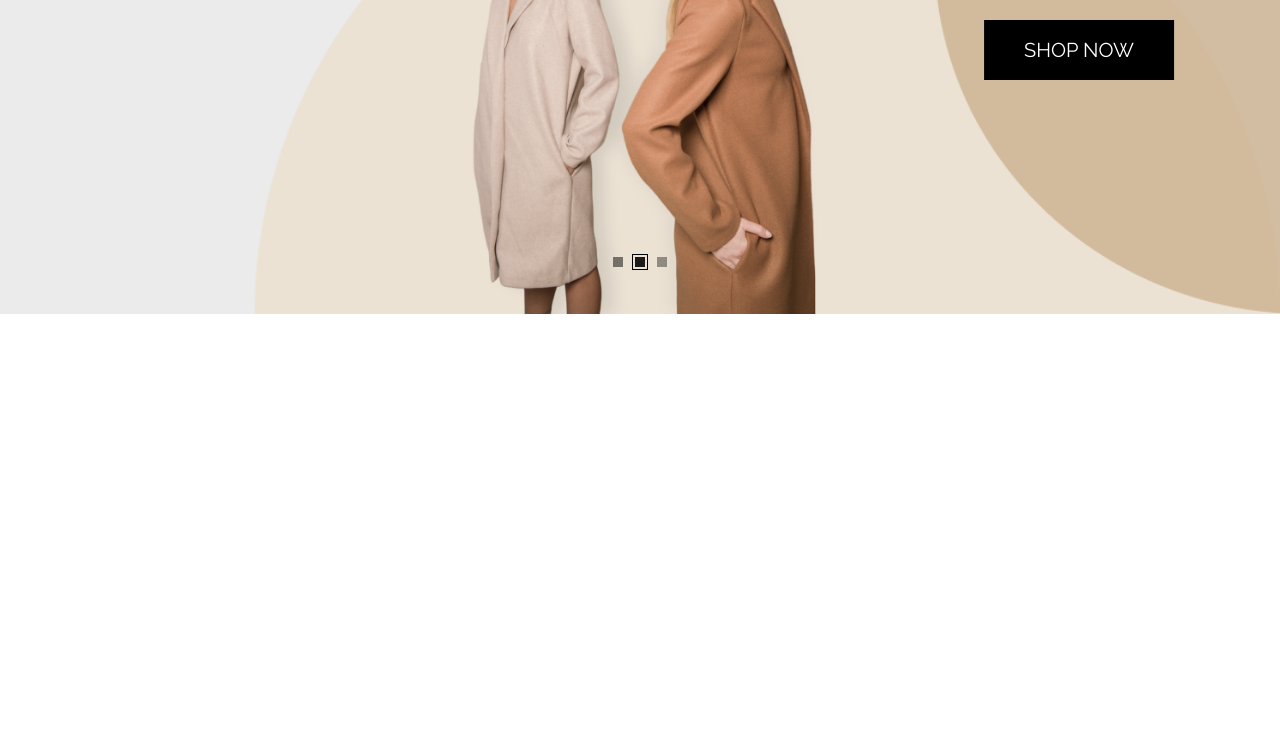
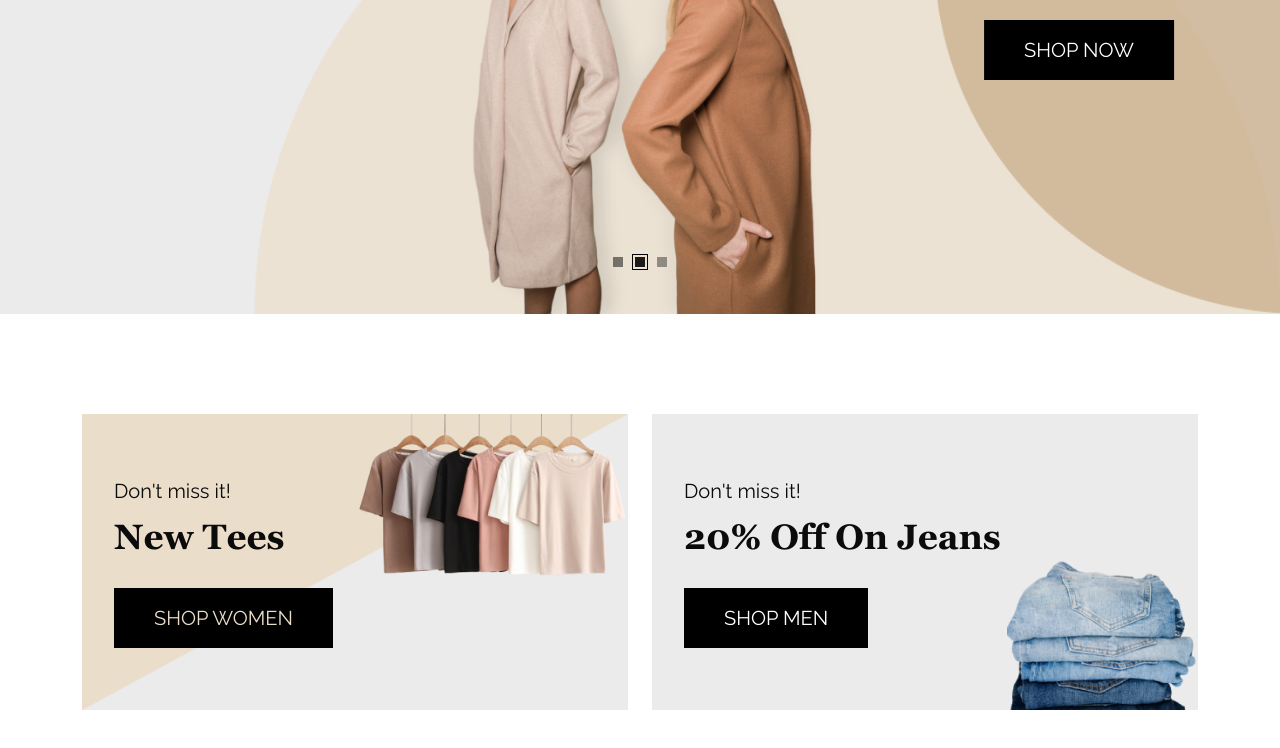
Before and after one commit to dev-protim/shoppiz, a plain HTML site: page index.html in a window 1280 px wide. Shown: the part 486-1234 px from the top of the page. Before the commit the page ends 800 px from the top, so only its background shows below. Drawn offline with Linux system fonts and the light colour scheme.

Commit message:
Add offer section.

```diff
--- /dev/null
+++ b/assets/css/components/offer/offer.scss
@@ -0,0 +1,77 @@
+.offer-section {
+    &__item {
+        background-color: #EBEBEB;
+        position: relative;
+        padding: 40px 25px;
+
+        &--content {
+            position: relative;
+            z-index: 1;
+
+            p {
+                font-size: 15px;
+                margin-bottom: 4px;
+            }
+
+            h3 {
+                font-size: 29px;
+                margin-bottom: 18px;
+            }
+
+            @media only screen and (min-width: 992px) {
+                p {
+                    font-size: 18px;
+                    margin-bottom: 5px;
+                }
+
+                h3 {
+                    font-size: 32px;
+                    margin-bottom: 23px;
+                }
+            }
+
+            @media only screen and (min-width: 1200px) {
+                p {
+                    font-size: 20px;
+                    margin-bottom: 10px;
+                }
+
+                h3 {
+                    font-size: 35px;
+                    margin-bottom: 30px;
+                }
+            }
+        }
+
+        &Bg {
+            background-image: url(../../../img/offer-bg.png);
+            background-repeat: no-repeat;
+            background-position: top;
+            background-size: 100% 100%;
+
+            .main-btn {
+                color: #eaddca;
+            }
+        }
+
+        &--img {
+            position: absolute;
+            top: 0;
+            right: 0;
+            width: 50%;
+
+            &Bottom {
+
+                top: auto;
+                bottom: 0;
+                text-align: right;
+                width: 35%;
+
+            }
+        }
+
+        @media only screen and (min-width: 768px) {
+            padding: 62px 32px;
+        }
+    }
+}
--- a/assets/css/style.scss
+++ b/assets/css/style.scss
@@ -2,6 +2,7 @@
 @import url('https://fonts.googleapis.com/css2?family=Raleway:wght@300;400;500;600;700;800;900&display=swap');
 @import url(./components/page-info/page-info.css);
 @import url(./components/header/header.css);
+@import url(./components/offer/offer.css);
 
 @font-face {
     font-family: 'Georgia Bold';
@@ -28,10 +29,14 @@ h4,
 h5,
 h6 {
     font-family: 'Georgia Bold';
+    margin-bottom: 0;
+    color: #0B0B0B;
 }
 
 p {
     font-size: 15px;
+    margin-bottom: 0;
+    color: #0B0B0B;
 }
 
 a {
@@ -81,3 +86,26 @@ button {
         padding: 15px 40px;
     }
 }
+.pt-100 {
+    padding-top: 100px;
+}
+.pb-30 {
+    padding-bottom: 30px;
+}
+.pb-70 {
+    padding-bottom: 70px;
+}
+.pb-100 {
+    padding-bottom: 100px;
+}
+@media only screen and (max-width: 991px) {
+    .pt-100 {
+        padding-top: 50px;
+    }
+    .pb-70 {
+        padding-bottom: 20px;
+    }
+    .pb-100 {
+        padding-bottom: 50px;
+    }
+}
--- a/index.html
+++ b/index.html
@@ -176,6 +176,38 @@
         <!-- Carousel ends -->
     </section>
     <!-- Hero carousel ends -->
+    <!-- Offer section starts -->
+    <section class="offer-section pt-100 pb-70">
+        <div class="container">
+            <div class="row">
+                <div class="col-12 col-md-6 pb-30">
+                    <div class="offer-section__item offer-section__itemBg">
+                        <div class="offer-section__item--content">
+                            <p>Don't miss it!</p>
+                            <h3>New Tees</h3>
+                            <button class="main-btn">SHOP WOMEN</button>
+                        </div>
+                        <div class="offer-section__item--img">
+                            <img src="assets/img/hang-tshirt.png" alt="T-Shirt">
+                        </div>
+                    </div>
+                </div>
+                <div class="col-12 col-md-6 pb-30">
+                    <div class="offer-section__item">
+                        <div class="offer-section__item--content">
+                            <p>Don't miss it!</p>
+                            <h3>20% Off On Jeans</h3>
+                            <button class="main-btn">SHOP MEN</button>
+                        </div>
+                        <div class="offer-section__item--img offer-section__item--imgBottom">
+                            <img src="assets/img/jeans.png" alt="T-Shirt">
+                        </div>
+                    </div>
+                </div>
+            </div>
+        </div>
+    </section>
+    <!-- Offer section ends -->
 
     <!-- Add JS Here -->
     <script src="./assets/js/vendor/jquery-3.6.1.min.js"></script>
```
Also changed, not shown: assets/css/components/offer/offer.css (added), assets/css/style.css, assets/img/hang-tshirt.png (added), assets/img/jeans.png (added), assets/img/offer-bg.png (added), 2 other files.
